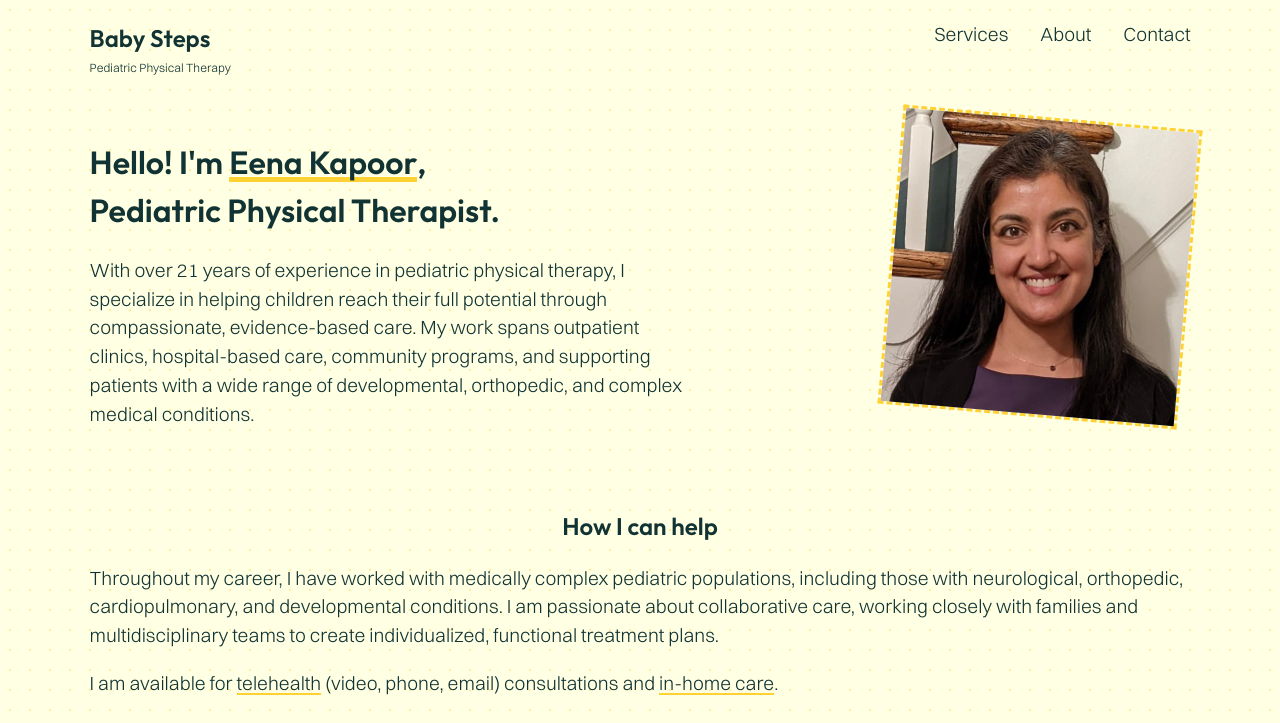
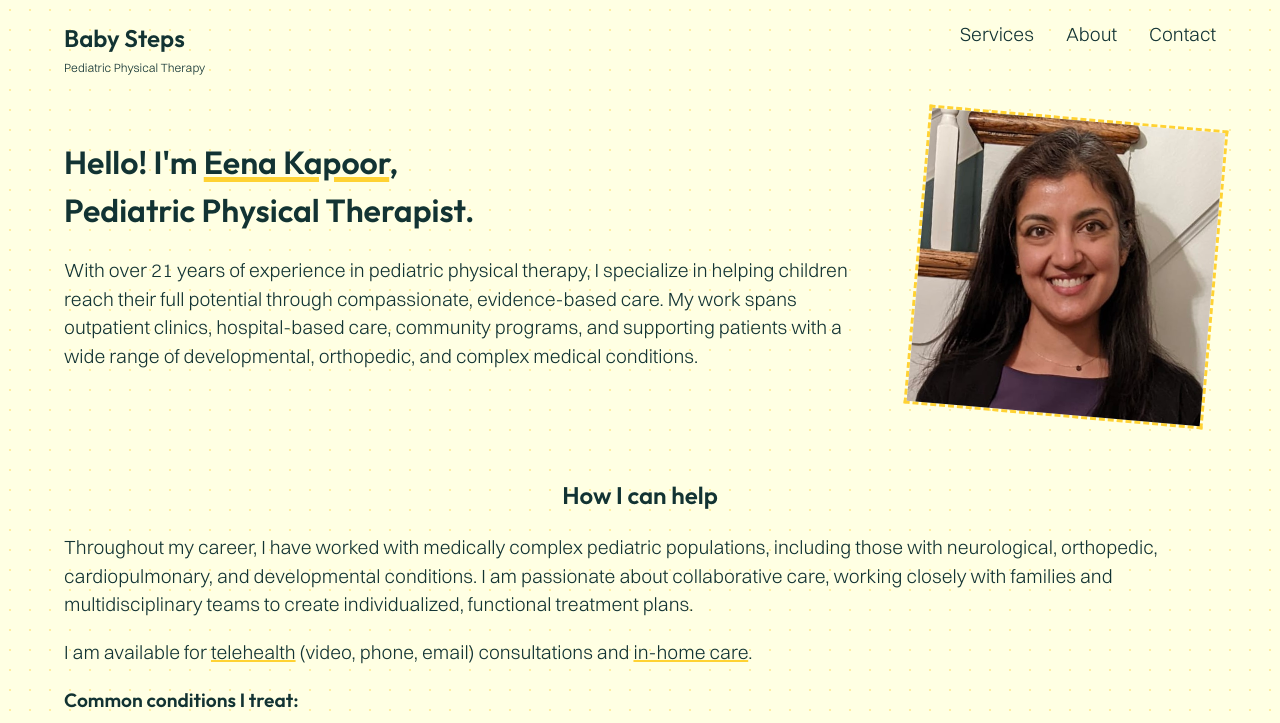
Before and after one commit to shawnmath/babystepsphysicaltherapy, a plain HTML site: page index.html in a window 1280 px wide. Shown: the top 723 px of the page. Drawn offline with Linux system fonts and the light colour scheme.

Commit message:
responsive edits

```diff
--- a/styles/common.css
+++ b/styles/common.css
@@ -18,7 +18,8 @@ main {
 }
 
 main > section, [section] {
-  padding: clamp(10px, 5vw, 20px) clamp(2rem, 7vw, 7vw);
+  /* padding: clamp(10px, 5vw, 20px) clamp(1rem, 7vw, 7vw); */
+  padding: clamp(10px, 5vw, 20px) clamp(1rem, 5vw, 7vw);
 }
 
 [headline] {
@@ -26,24 +27,12 @@ main > section, [section] {
 }
 
 [underline] {
-  position: relative;
-
-  &:after {
-    content: '';
-    position: absolute;
-    bottom: 0;
-    left: 0;
-    z-index: -1;
-    width: 100%;
-    height: 5px;
-    background-color: var(--sun-500);
-  }
+  text-decoration: underline;
+  text-decoration-color: var(--sun-500);
+  text-decoration-thickness: 5px;
 
   &[thin] {
-
-    &:after {
-      height: 2px;
-    }
+    text-decoration-thickness: 2px;
   }
 }
 
--- a/styles/sections/contact.css
+++ b/styles/sections/contact.css
@@ -14,6 +14,7 @@
     }
 
     &:first-of-type {
+      flex: 1;
       border-right: 1px solid var(--sun-500-light);
       @media screen and (max-width: 900px) {
         border-right: none;
@@ -31,6 +32,6 @@
 
   a {
     color: var(--primary-forest);
-    text-decoration: none;
+    overflow-wrap: anywhere;
   }
 }
--- a/styles/sections/footer.css
+++ b/styles/sections/footer.css
@@ -10,6 +10,11 @@ footer {
     margin: 0 auto;
     padding-top: 1rem;
     padding-bottom: 1rem;
+    @media screen and (max-width: 768px) {
+      flex-direction: column;
+      gap: 0.5rem;
+      text-align: center;
+    }
   }
 
   p {
--- a/styles/sections/header.css
+++ b/styles/sections/header.css
@@ -7,11 +7,12 @@ header {
   }
 
   [intro] {
-    max-width: clamp(16rem, 600px, 600px);
+    max-width: 100%;
   }
 
   img {
-    width: 300px;
+    max-width: 300px;
+    width: 100%;
     height: 300px;
     border: 3px dashed var(--sun-500);
     transform: rotate(5deg);
--- a/styles/sections/nav.css
+++ b/styles/sections/nav.css
@@ -3,6 +3,10 @@ nav {
   justify-content: space-between;
   max-width: 1300px;
   margin: 0 auto;
+  @media screen and (max-width: 500px) {
+    flex-direction: column;
+    gap: 1rem;
+  }
 
   [companyName] {
 
@@ -23,6 +27,7 @@ nav {
     display: flex;
     gap: 2rem;
     margin: 0;
+    padding: 0;
     list-style-type: none;
 
     a {
```
